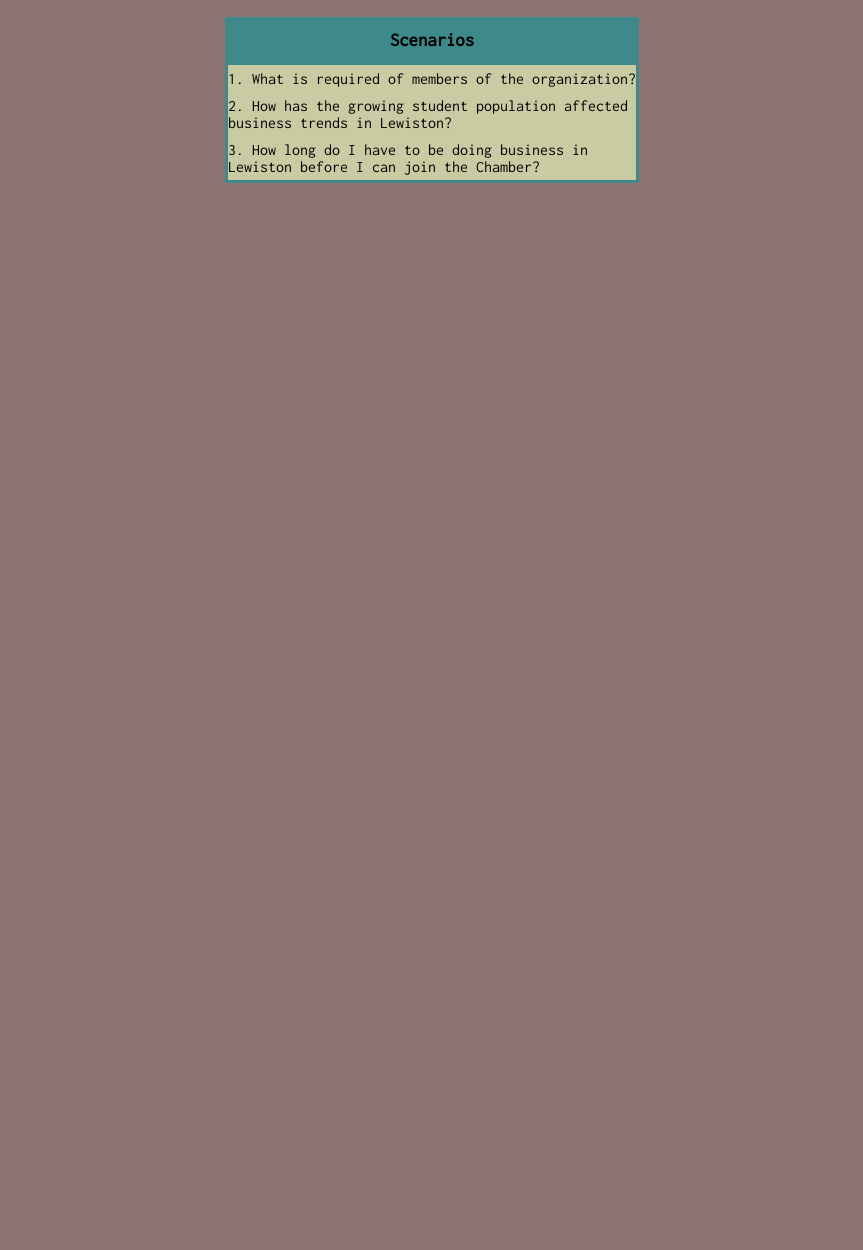
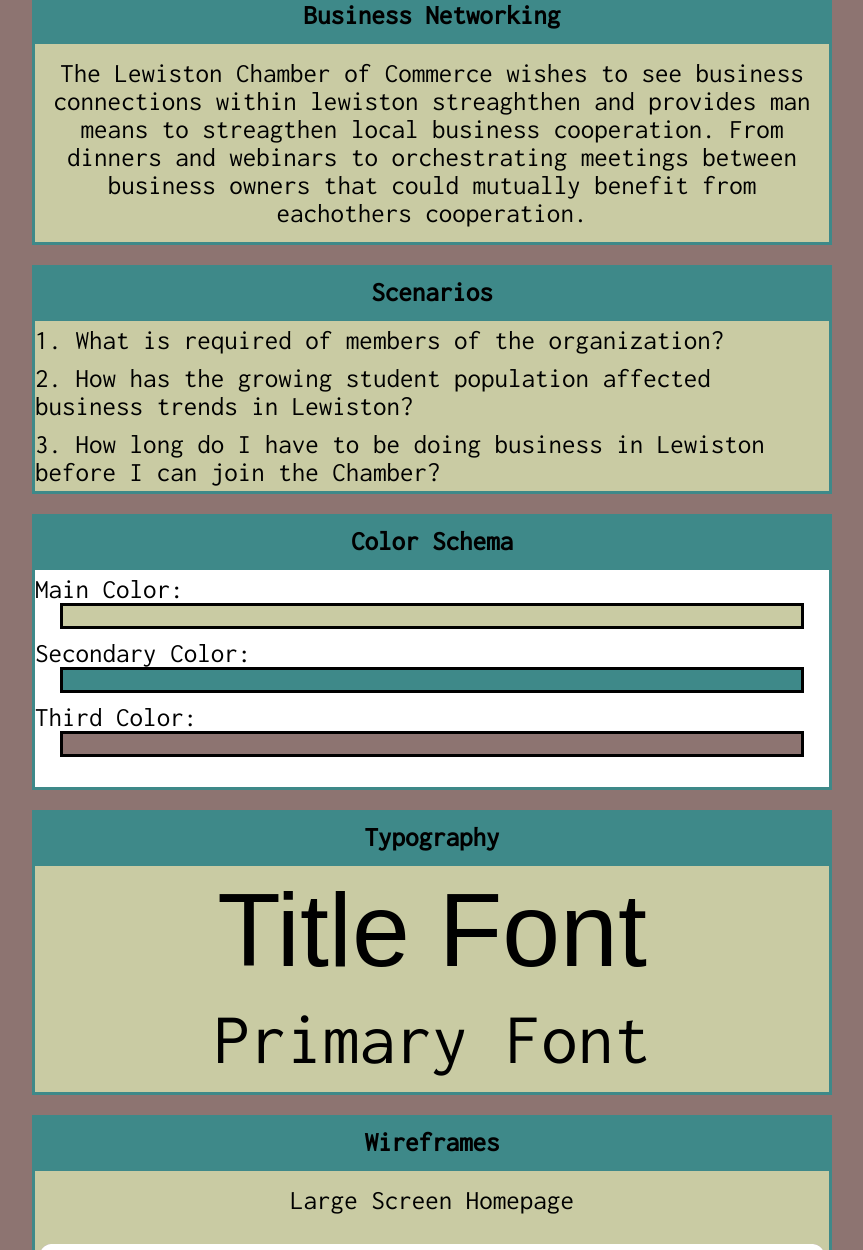
Before and after one commit to dallinbird/wdd230, a plain HTML site: page week01/chamber-site-plan.html in a window 1280 px wide. Shown: the part 850-2100 px from the top of the page, without its empty margins (208-1071 px from the left). Before the commit the page ends 1133 px from the top, so only its background shows below. Drawn offline with Linux system fonts and the light colour scheme; a web font is replaced by a local one.

Commit message:
Revisions

```diff
--- a/week01/chamber-site-plan.html
+++ b/week01/chamber-site-plan.html
@@ -15,8 +15,9 @@
       <p>
         I chose this name because I feel that having a more intricate name would
         detract from the purpose of the organization. A simple name like this
-        gets to the main point of what the organization is, understand who it is
-        for, and is easier for members to direct potential members to the site.
+        gets to the main point of what the organization is, helps users
+        understand who it is for, and makes it easier for members to direct
+        potential members to the site.
       </p>
     </header>
     <main>
@@ -60,6 +61,49 @@
           </li>
         </ul>
       </section>
+      <section id="colorSchema">
+        <h3>Color Schema</h3>
+        <ul>
+          <li>
+            Main Color:
+            <div id="firstC"></div>
+          </li>
+          <li>
+            Secondary Color:
+            <div id="secondC"></div>
+          </li>
+          <li>
+            Third Color:
+            <div id="thirdC"></div>
+          </li>
+        </ul>
+      </section>
+      <section>
+        <h3>Typography</h3>
+        <ul>
+          <li id="titleF">Title Font</li>
+          <li id="mainF">Primary Font</li>
+        </ul>
+      </section>
+      <section class="wireframes">
+        <h3>Wireframes</h3>
+        <p>Large Screen Homepage</p>
+        <p>
+          <img
+            class="wireframeMain"
+            src="images/Homepage.png"
+            alt="Site plan homepage wireframe"
+          />
+        </p>
+        <p>Mobile Homepage</p>
+        <p>
+          <img
+            class="wireframeMobile"
+            src="images/Homepage Mobile.png"
+            alt="Site plan mobile homepage wireframe"
+          />
+        </p>
+      </section>
     </main>
     <footer>
       <a href="../index.html">Home</a>
--- a/week01/styles/chamber-site-plan.css
+++ b/week01/styles/chamber-site-plan.css
@@ -15,10 +15,11 @@
   margin: 0;
   padding: 0;
   background-color: var(--thirdColor);
+  font-size: 1.3rem;
 }
 
 body {
-  max-width: 414px;
+  max-width: 800px;
   margin: 1rem auto;
   text-align: center;
   font-family: var(--primaryFont);
@@ -48,6 +49,7 @@ section {
 }
 
 header h1 {
+  font-size: 2rem;
   background-color: var(--secondColor);
   font-family: var(--titalFont);
   padding-bottom: 15px;
@@ -88,22 +90,66 @@ li {
   padding-bottom: 5px;
 }
 
-#scenarios {
-  margin-bottom: 100px;
+#colorSchema li {
+  background-color: white;
+}
+
+div {
+  border: 3.5px solid black;
+  min-width: 50px;
+  min-height: 20px;
+  margin-left: 25px;
+  margin-right: 25px;
+}
+
+#firstC {
+  background-color: var(--firstColor);
+}
+
+#secondC {
+  background-color: var(--secondColor);
+}
+
+#thirdC {
+  background-color: var(--thirdColor);
+  margin-bottom: 25px;
+}
+
+#titleF {
+  text-align: center;
+  font-family: var(--titalFont);
+  font-size: 5rem;
+}
+
+#mainF {
+  font-size: 3.5rem;
+  text-align: center;
+  font-family: var(--primaryFont);
+  padding-bottom: 15px;
+}
+
+.wireframes {
+  margin-bottom: 200px;
+}
+
+.wireframeMain {
+  width: 100%;
+  border-radius: 2%;
+}
+
+.wireframeMobile {
+  border-radius: 1.5%;
 }
 
 footer {
-  max-width: 414px;
+  max-width: 800px;
   background-color: var(--secondColor);
   padding-top: 10px;
   padding-bottom: 20px;
   position: fixed;
   width: 100%;
   bottom: 0;
-  text-align: center;
-  justify-content: center;
-  margin: 0 auto;
-  align-items: center;
+  margin-top: 20px;
 }
 
 footer a {
```
Also changed, not shown: week01/images/Homepage Mobile.png (added), week01/images/Homepage.png (added).
